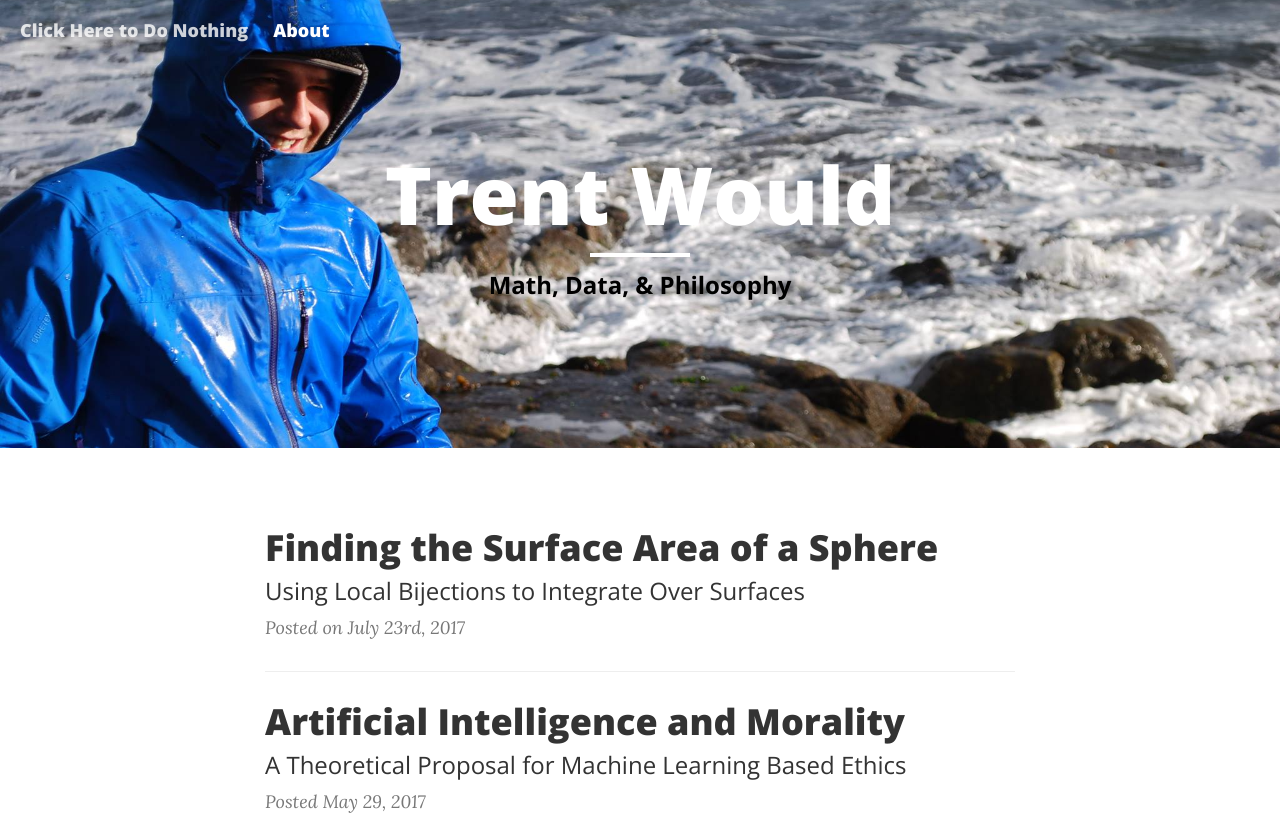
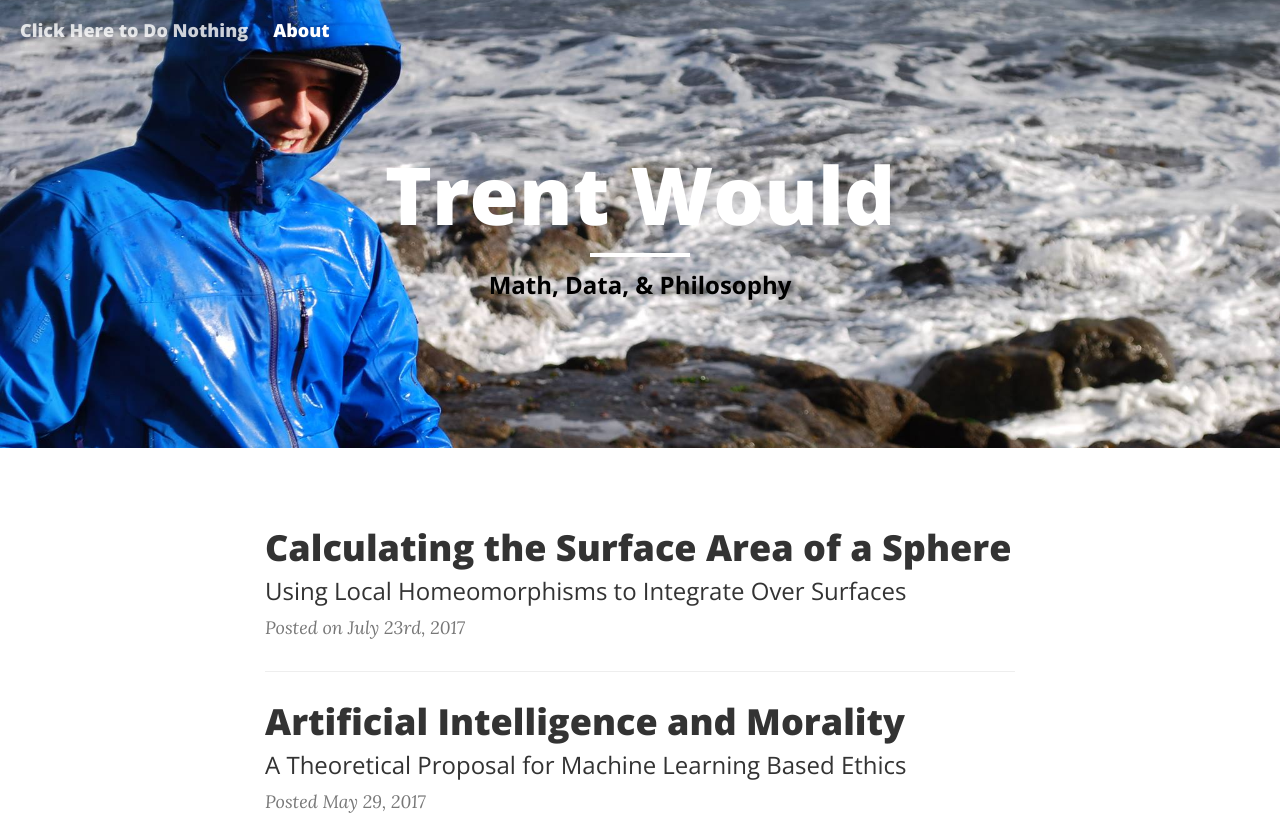
Before and after one commit to trentwoodbury/TrentWould, a website: page index.html in a window 1280 px wide. Shown: the top 818 px of the page. Drawn offline with nearby package versions, Linux system fonts and the light colour scheme.

Commit message:
Fix article title and ensure that it is the same on the homepage and article link

```diff
--- a/index.html
+++ b/index.html
@@ -86,10 +86,10 @@
                 <div class="post-preview">
                     <a href="posts/surface_area_of_sphere.html">
                         <h2 class="post-title">
-                            Finding the Surface Area of a Sphere
+                            Calculating the Surface Area of a Sphere
                         </h2>
                         <h3 class="post-subtitle">
-                            Using Local Bijections
+                            Using Local Homeomorphisms
                             to Integrate Over Surfaces
                         </h3>
                     </a>
```
Also changed, not shown: posts/surface_area_of_sphere.html (+1 -1 lines).
